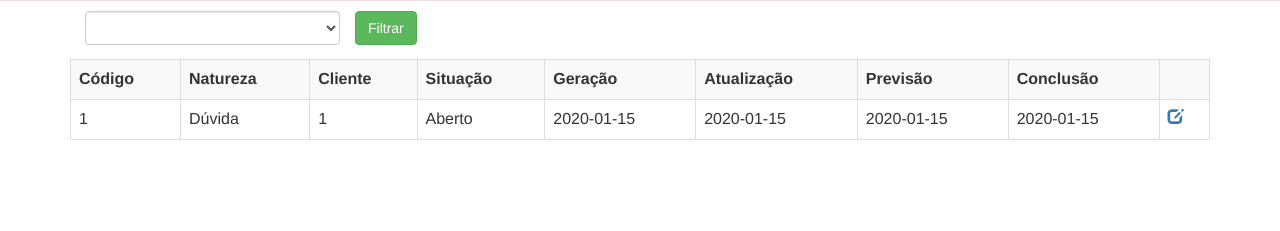
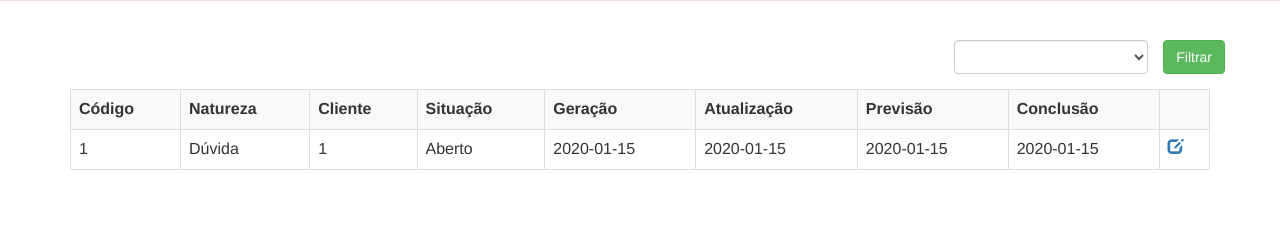
Before and after one commit to mhcamillow/testes-php, a PHP site: page /Testes-PHP/consulta/Chamados.php in a window 1280 px wide. Shown: the part 121-352 px from the top of the page. Run offline with PHP 8.4, Linux system fonts and the light colour scheme; the visitor is signed in with stand-in values (Sample User, id 1); tables that the repository leaves empty hold one stand-in row (values such as "Sample post"); some libraries are stand-ins or nearby versions.

Commit message:
Filtro alinhado

```diff
--- a/Formulario/Chamado.php
+++ b/Formulario/Chamado.php
@@ -23,7 +23,6 @@
 						 'natatn' => $retorno['natatn'],
 						 'desate' => $retorno['desate'],
 						 'descli' => $retorno['descli']);
-
 	}
 	else
 	{
--- a/consulta/Chamados.php
+++ b/consulta/Chamados.php
@@ -20,7 +20,12 @@
 ?>
 
 <form action="" method="get">
-<div class="col-sm-3">
+	<div class="navbar-text navbar-right">
+		<button class="btn btn-success" type="submit">Filtrar</button>
+		<a href="<?=SCRIPT_ROOT?>/consulta/Chamados.php">
+		</a>
+	</div>
+	<div class="navbar-text navbar-right">
 		<select name="sitatn" class="form-control">
 			<option value="0" <?php if ($sitatn == 0) echo "selected"; ?>> </option>
 			<option value="1" <?php if ($sitatn == 1) echo "selected"; ?>>Aberto </option>
@@ -30,9 +35,6 @@
 			<option value="5" <?php if ($sitatn == 5) echo "selected"; ?>>Reaberto </option>
 		</select>
 	</div>
-		<button class="btn btn-success" type="submit">Filtrar</button>
-		<a href="<?=SCRIPT_ROOT?>/consulta/Chamados.php">
-</a>
 </form>
 
 <table class="table table-striped table-bordered">
--- a/login.php
+++ b/login.php
@@ -11,7 +11,7 @@
 	} else {
 		$_SESSION['success'] = "Usuário logado com sucesso..";
 		logaUsuario($usuario['login'], $usuario['codusu'], $usuario['tipusu']);
-		header("Location: consulta/Chamados.php?sitatn=1,5");
+		header("Location: consulta/Chamados.php?");
 	}
 
 	die();
```
Also changed, not shown: Cadastro/Chamado.php (line endings or trailing spaces). Lines whose indentation alone changed are shown as unchanged.
